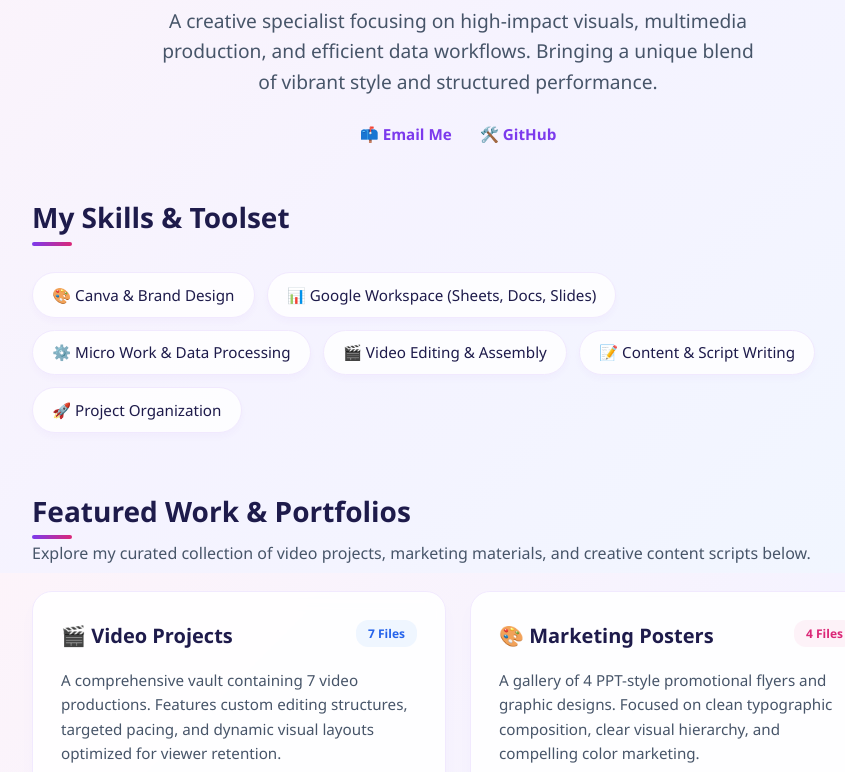
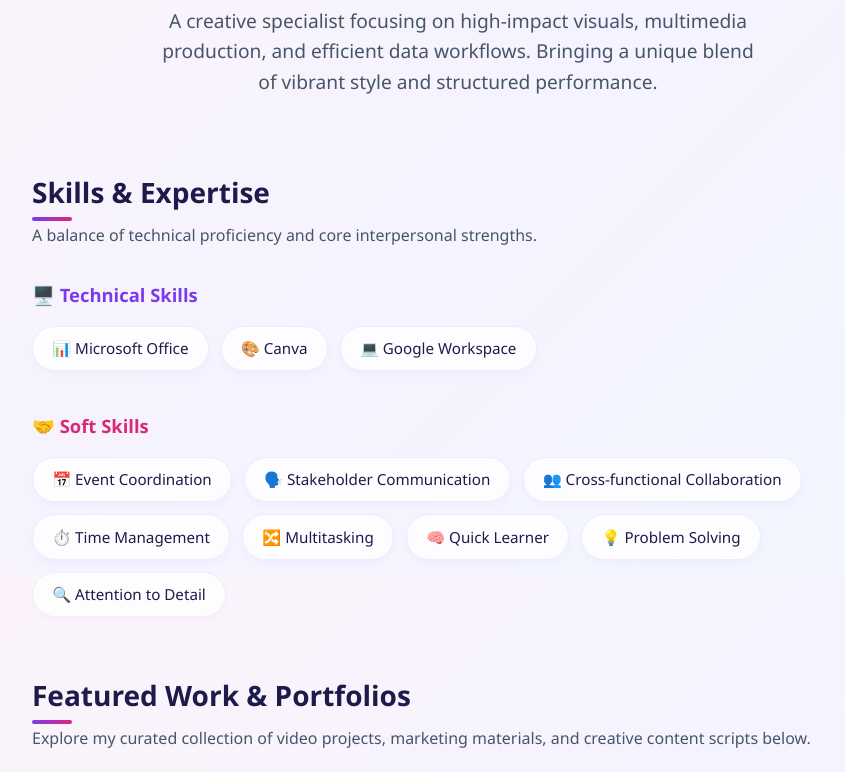
Before and after one commit to Cherry-88320/Cherry-88320.github.io, a plain HTML site: page index.html in a window 1280 px wide. Shown: the part 227-999 px from the top of the page, without its empty margins (182-1027 px from the left). Drawn offline with Linux system fonts and the light colour scheme.

Commit message:
Update index.html

```diff
--- a/index.html
+++ b/index.html
@@ -284,25 +284,42 @@
         <!-- HERO HEADER -->
         <header>
             <div class="profile-badge">✨ Open to Opportunities</div>
-            <h1>Hi, I'm Bella</h1>
+            <h1>Hi, I'm Bella!</h1>
             <p>A creative specialist focusing on high-impact visuals, multimedia production, and efficient data workflows. Bringing a unique blend of vibrant style and structured performance.</p>
-
-            <div class="social-links">
-                <a href="mailto:bella85346@gmail.com">📫 Email Me</a>
-                <a href="https://github.com/Cherry-88320" target="_blank">🛠️ GitHub</a>
-            </div>
         </header>
 
         <!-- SKILLS SECTION -->
         <section id="skills">
-            <h2>My Skills & Toolset</h2>
-            <div class="skills-grid" style="margin-top: 1.5rem;">
-                <div class="skill-tag">🎨 Canva & Brand Design</div>
-                <div class="skill-tag">📊 Google Workspace (Sheets, Docs, Slides)</div>
-                <div class="skill-tag">⚙️ Micro Work & Data Processing</div>
-                <div class="skill-tag">🎬 Video Editing & Assembly</div>
-                <div class="skill-tag">📝 Content & Script Writing</div>
-                <div class="skill-tag">🚀 Project Organization</div>
+            <!-- SKILLS SECTION -->
+        <section id="skills">
+            <h2>Skills & Expertise</h2>
+            <p class="section-desc">A balance of technical proficiency and core interpersonal strengths.</p>
+
+            <div style="margin-top: 2rem;">
+                <!-- Category 1: Technical Skills -->
+                <h3 style="font-size: 1.15rem; color: var(--primary-purple); margin-bottom: 0.8rem; font-weight: 600; display: flex; align-items: center; gap: 0.5rem;">
+                    🖥️ Technical Skills
+                </h3>
+                <div class="skills-grid" style="margin-bottom: 2.5rem;">
+                    <div class="skill-tag">📊 Microsoft Office</div>
+                    <div class="skill-tag">🎨 Canva</div>
+                    <div class="skill-tag">💻 Google Workspace</div>
+                </div>
+
+                <!-- Category 2: Soft Skills -->
+                <h3 style="font-size: 1.15rem; color: var(--primary-pink); margin-bottom: 0.8rem; font-weight: 600; display: flex; align-items: center; gap: 0.5rem;">
+                    🤝 Soft Skills
+                </h3>
+                <div class="skills-grid">
+                    <div class="skill-tag">📅 Event Coordination</div>
+                    <div class="skill-tag">🗣️ Stakeholder Communication</div>
+                    <div class="skill-tag">👥 Cross-functional Collaboration</div>
+                    <div class="skill-tag">⏱️ Time Management</div>
+                    <div class="skill-tag">🔀 Multitasking</div>
+                    <div class="skill-tag">🧠 Quick Learner</div>
+                    <div class="skill-tag">💡 Problem Solving</div>
+                    <div class="skill-tag">🔍 Attention to Detail</div>
+                </div>
             </div>
         </section>
 
@@ -353,17 +370,37 @@
         </section>
 
         <!-- CONTACT BOX -->
+        <!-- CONTACT BOX -->
         <div class="contact-box">
             <h3>Let's collaborate on something great!</h3>
             <p>I am eager to deploy my asset production, design, and administrative skill sets within your team structure.</p>
-            <a href="mailto:bella85346@gmail.com" class="email-btn">📫 Contact Me Directly</a>
+            <div style="margin-top: 1.5rem;">
+                <!-- Displays your email clearly as text -->
+                <p style="font-size: 1.25rem; font-weight: 700; margin-bottom: 1rem; opacity: 1; letter-spacing: 0.5px;">bella85346@gmail.com</p>
+                <!-- Interactive Copy Button -->
+                <button onclick="copyEmail()" id="copyBtn" class="email-btn" style="border: none; cursor: pointer; font-family: inherit;">
+                    📋 Copy Email Address
+                </button>
+            </div>
         </div>
+<script>
+        function copyEmail() {
+            // Copies your email address to the clipboard
+            navigator.clipboard.writeText('bella85346@gmail.com');
 
-        <!-- FOOTER -->
-        <footer>
-            <p>&copy; 2026 Bella. Professional Portfolio.</p>
-        </footer>
-    </div>
+            // Provides instant visual feedback
+            const btn = document.getElementById('copyBtn');
+            btn.innerHTML = '✅ Copied to Clipboard!';
+            btn.style.background = '#2563eb'; // Turns blue temporarily on success
+            btn.style.color = 'white';
 
+            // Resets the button back to original after 3 seconds
+            setTimeout(() => {
+                btn.innerHTML = '📋 Copy Email Address';
+                btn.style.background = 'white';
+                btn.style.color = 'var(--primary-purple)';
+            }, 3000);
+        }
+    </script>
 </body>
 </html>
```
